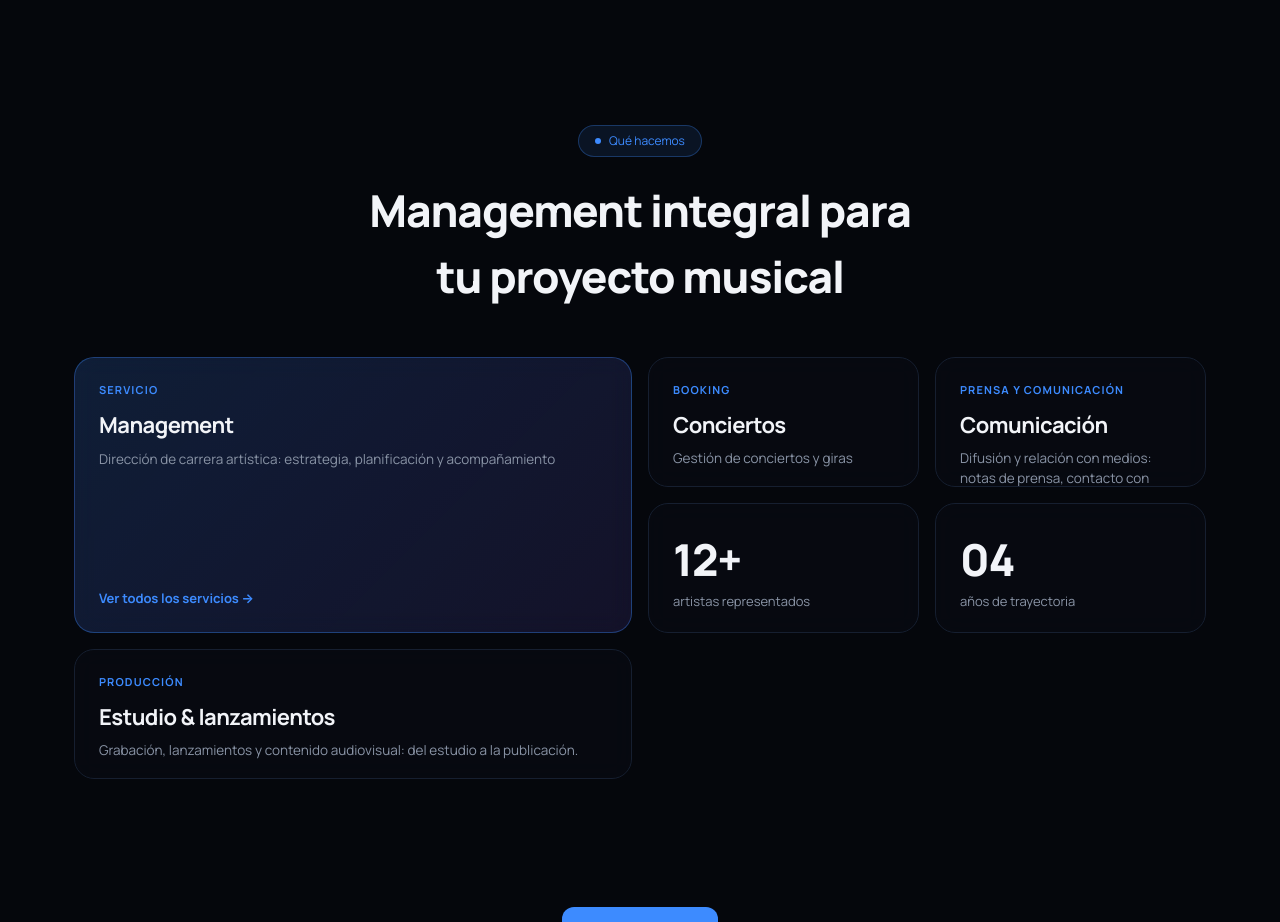
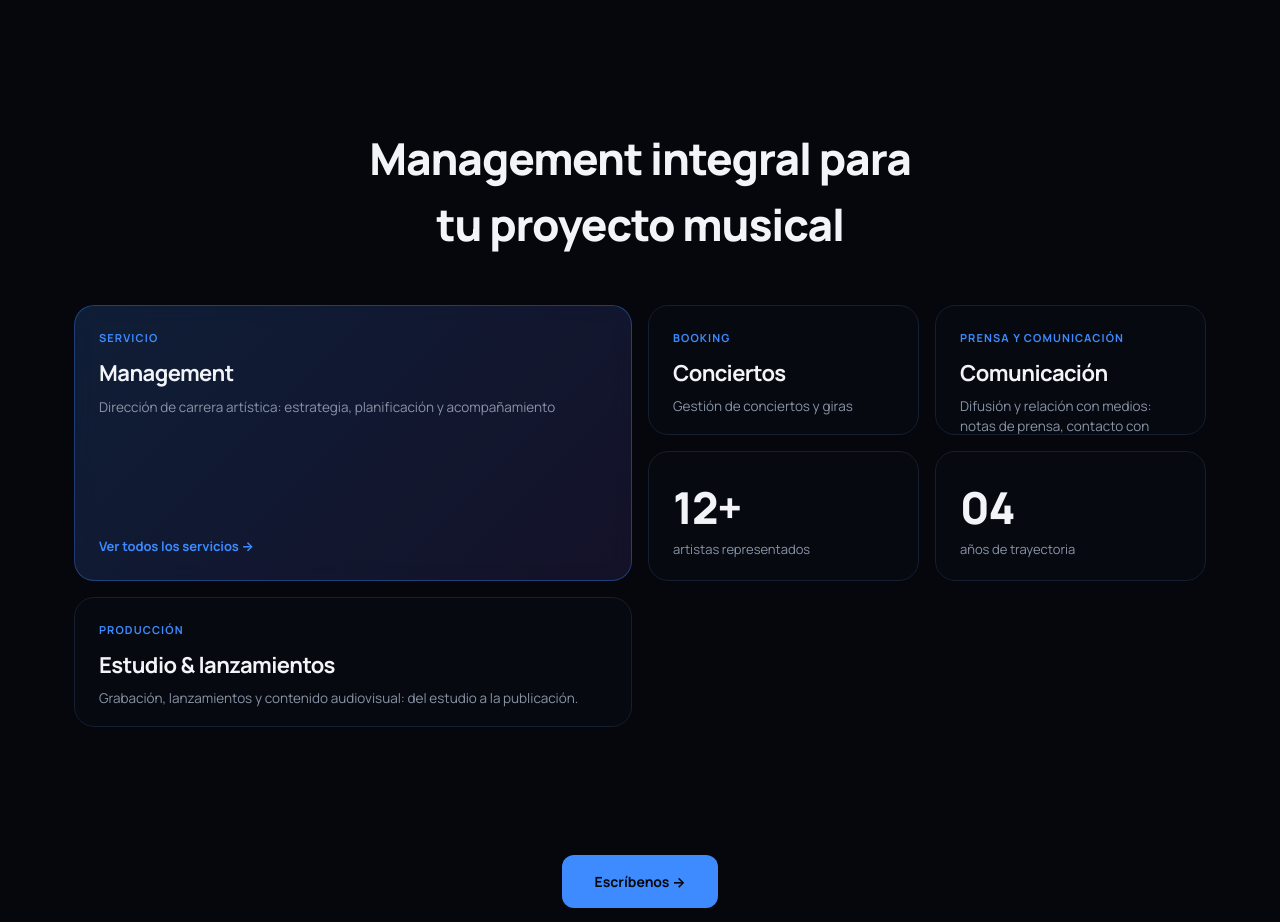
Before and after one commit to marioroz19-netizen/nmusika, a Next.js app: page / in a window 1280 px wide. Shown: the part 2120-3042 px from the top of the page. Built offline with nearby package versions, Linux system fonts and the light colour scheme.

Commit message:
Update SectionHead.tsx

```diff
--- a/src/components/SectionHead.tsx
+++ b/src/components/SectionHead.tsx
@@ -1,18 +1,13 @@
 export default function SectionHead({
-  pill,
   title,
   description,
 }: {
-  pill: string;
+  pill?: string;
   title: string;
   description?: string;
 }) {
   return (
     <div className="text-center mb-12">
-      <div className="inline-flex items-center gap-2 text-[12px] text-accent bg-accent/10 border border-accent/30 px-4 py-1.5 rounded-full mb-5">
-        <span className="w-1.5 h-1.5 rounded-full bg-accent" />
-        {pill}
-      </div>
       <h2 className="text-[clamp(28px,4vw,44px)] font-extrabold tracking-tight max-w-xl mx-auto">
         {title}
       </h2>
```
